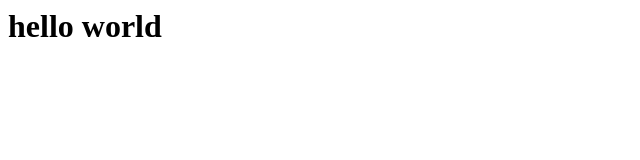
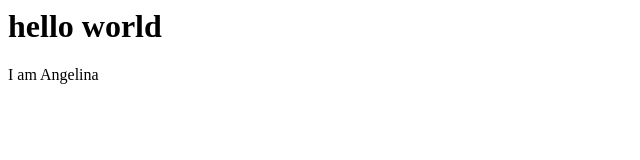
Before and after one commit to Angelinaaa2/Web-Design-Angelina-Guo, a plain HTML site: page index.html in a window 1280 px wide. Shown: the full height of the page, 0-640 px from the left. Drawn offline with Linux system fonts and the light colour scheme.

Commit message:
added paragraph

```diff
--- a/index.html
+++ b/index.html
@@ -1 +1,3 @@
 <h1>hello world</h1>
+
+<p>I am Angelina</p>
```
